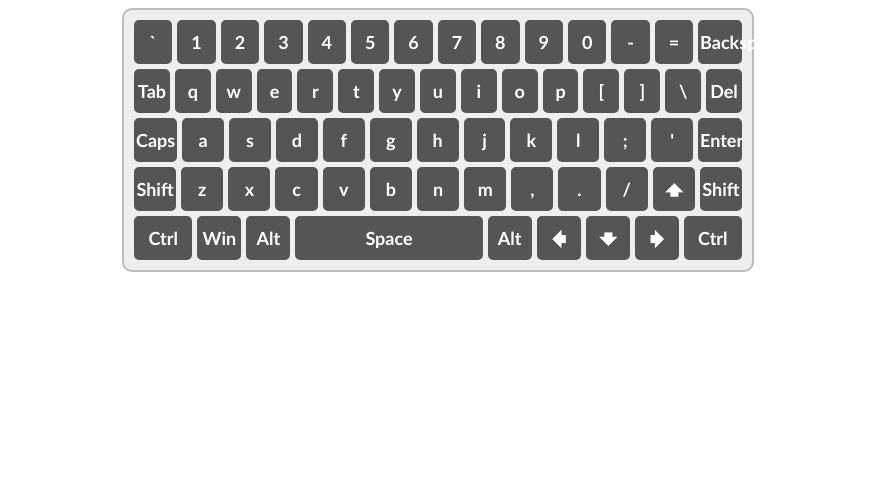
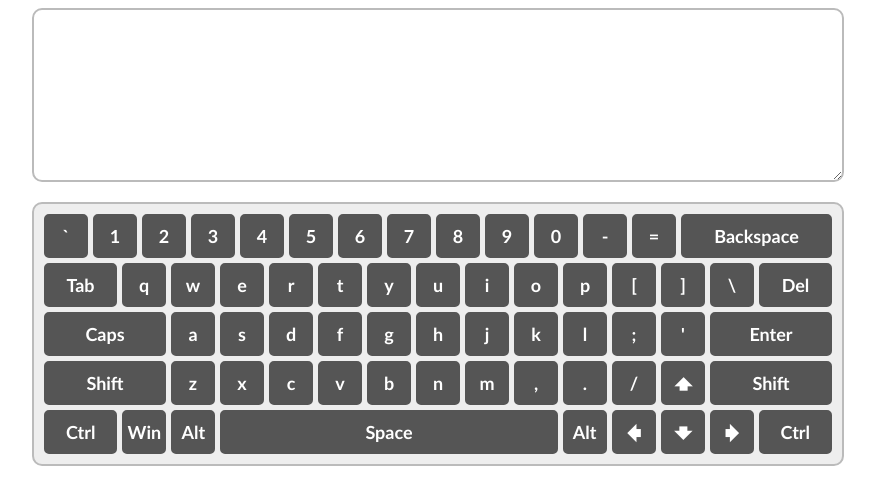
Before and after one commit to MksGdwn/virtual-keyboard, a website with bundled scripts: page index.html in a window 1280 px wide. Shown: the whole page, without its empty margins (202-1077 px from the left). Built offline with nearby package versions, Linux system fonts and the light colour scheme.

Commit message:
feat: add textarea

```diff
--- a/src/script.js
+++ b/src/script.js
@@ -4,7 +4,14 @@ import createElement from './components/utils.js';
 const body = document.querySelector('body');
 const main = document.createElement('main');
 const wrapper = createElement('div', ['wrapper']);
+
+const textarea = createElement('textarea', ['textarea']);
+textarea.setAttribute('rows', 10);
+textarea.setAttribute('cols', 50);
+
 const keyboard = new Keyboard();
+
 body.append(main);
 main.append(wrapper);
+wrapper.append(textarea);
 wrapper.append(keyboard.keyboard);
--- a/src/style.css
+++ b/src/style.css
@@ -1,16 +1,29 @@
 .wrapper {
-  width: 50%;
+  width: 812px;
   margin: 0 auto;
 }
 
+.textarea {
+  display: block;
+  width: 100%;
+  margin: 0 auto;
+  margin-bottom: 20px;
+  padding: 10px;
+
+  border: 2px solid #bbb;
+  border-radius: 10px;
+  box-sizing: border-box;
+}
+
 .keyboard {
-  max-width: 788px;
+  width: 100%;
   margin: 0 auto;
   padding: 10px;
 
   background-color: #eee;
   border: 2px solid #bbb;
   border-radius: 10px;
+  box-sizing: border-box;
 }
 
 .row {
```
